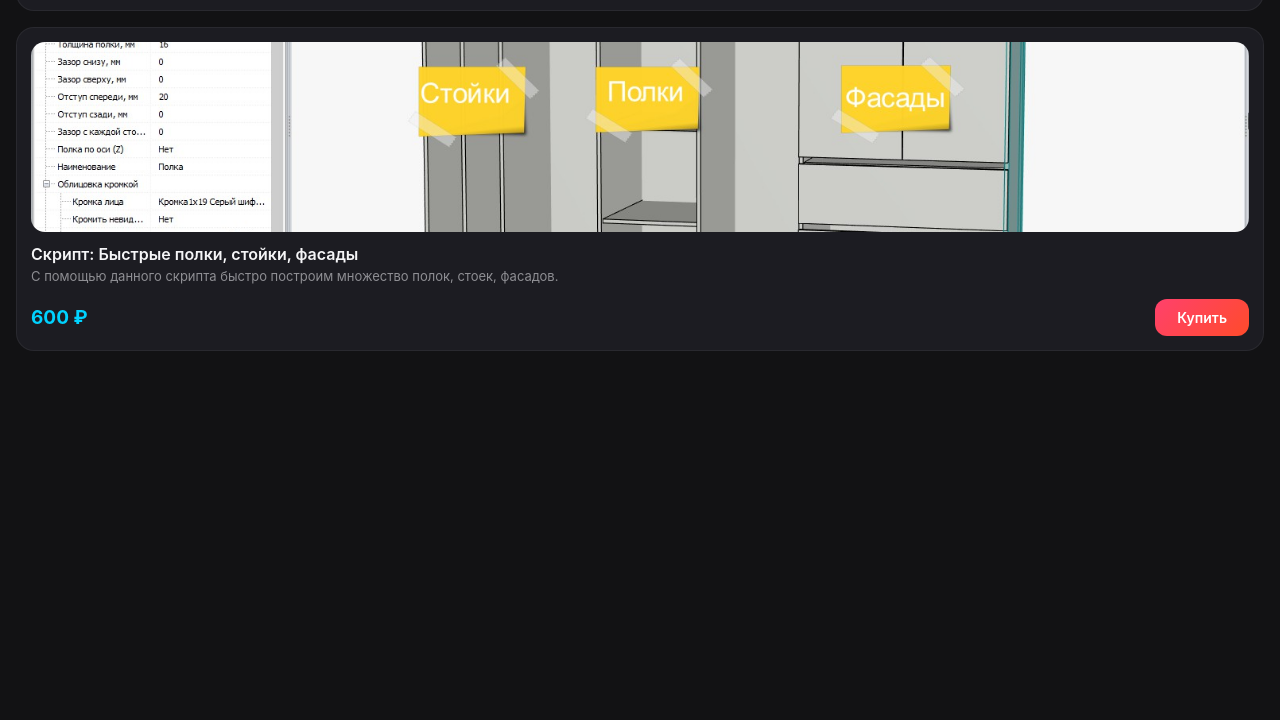
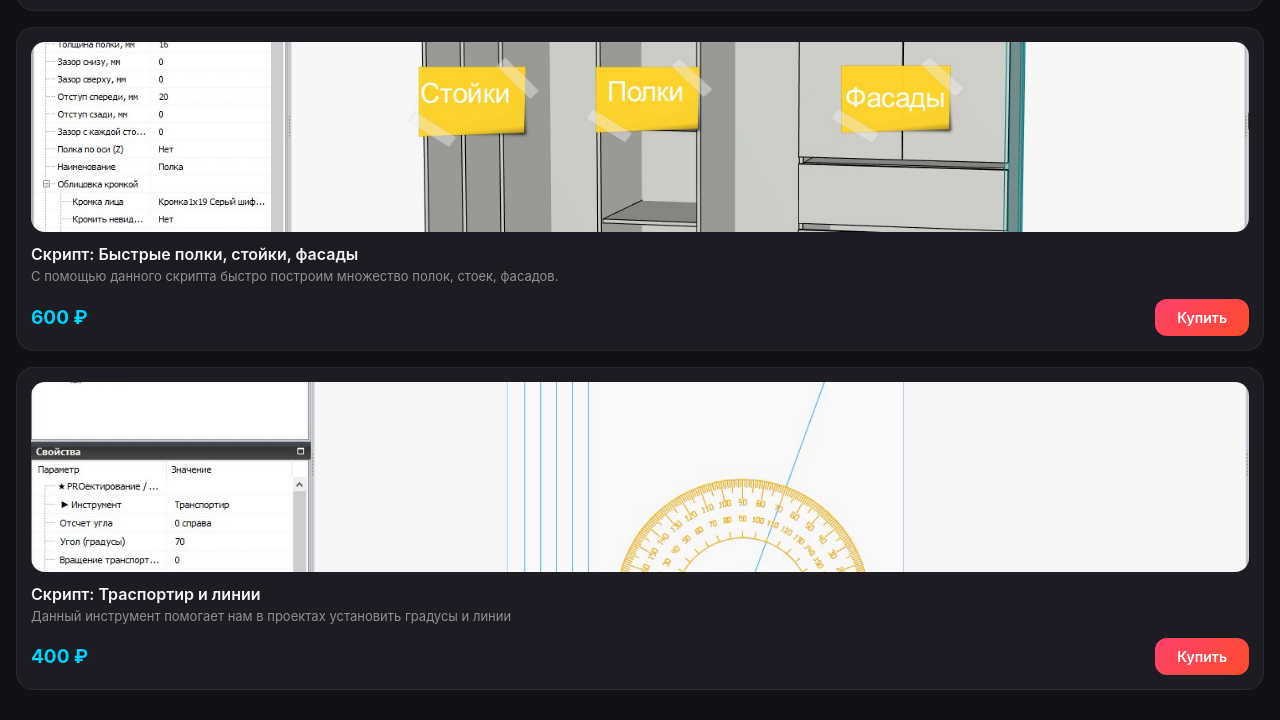
Before and after one commit to yanartemjew-ui/shop, a plain HTML site: page index.html in a window 1280 px wide. Shown: the part 1087-1807 px from the top of the page. Before the commit the page ends 1468 px from the top, so only its background shows below. Drawn offline with Linux system fonts and the light colour scheme; a script that the page names is missing.

Commit message:
Update index.html

```diff
--- a/index.html
+++ b/index.html
@@ -246,6 +246,18 @@
         <button class="buy-btn" onclick="orderItem('item_script4')">Купить</button>
       </div>
     </div>
+
+      <div class="card">
+      <img src="script5.jpg" alt="Транспортир и линии" class="card-img" onerror="this.style.display='none'">
+      <div>
+        <div class="card-title">Скрипт: Траспортир и линии</div>
+        <div class="card-type">Данный инструмент помогает нам в проектах установить градусы и линии</div>
+      </div>
+      <div class="card-footer">
+        <div class="card-price">400 ₽</div>
+        <button class="buy-btn" onclick="orderItem('item_script3')">Купить</button>
+      </div>
+    </div>
   </div>
 
   <!-- 2. 3D Модели (.jpeg) -->
```
